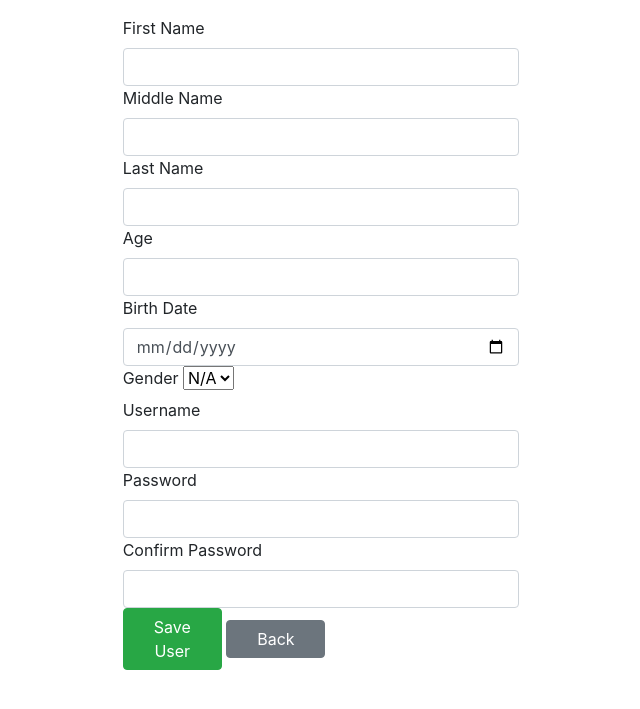
After one commit to hidetoshi123/djangoA, a Django app: page /users/create in a window 1280 px wide. The commit adds this page. Shown: the top 709 px of the page, without its empty margins (319-959 px from the left). Run offline with Django 5.2, Linux system fonts and the light colour scheme; data that the repository does not hold is empty; some libraries are stand-ins or nearby versions.

Commit message:
latest lesson

```diff
--- a/djangoB/models.py
+++ b/djangoB/models.py
@@ -9,13 +9,17 @@ class Gender(models.Model):
     class Meta:
         db_table = 'genders'
 
+    def __str__(self):
+        return self.gender
+
+
 class User (models.Model):
     user_id = models.BigAutoField(primary_key=True, blank=False)
     first_name = models.CharField(max_length=55, blank=False)
     middle_name = models.CharField(max_length=55, blank=True)
     last_name = models.CharField(max_length=55, blank=False)
     age = models.IntegerField(blank=False)
-    birth_date = models.DateField()
+    birth_date = models.DateField(blank=False)
     gender = models.ForeignKey(Gender, on_delete=models.CASCADE)
     username = models.CharField(max_length=55, blank=False)
     password = models.CharField(max_length=255, blank=False)
--- /dev/null
+++ b/djangoB/templates/user/create.html
@@ -0,0 +1,56 @@
+{% extends "layout/base.html" %}
+
+{% block title %}Create User{% endblock title %}
+
+{% block content %}
+
+{% include "include/messages.html" %}
+<div class="col-md-4 mx-auto">
+    <form action="/users/store" method="post" class="mt-3">
+        {% csrf_token %}
+        <div class="md-3">
+            <label for="first_name">First Name</label>
+            <input type="text" class="form-control" id="first_name" name="first_name"/>
+        </div>
+        <div class="md-3">
+            <label for="middle_name">Middle Name</label>
+            <input type="text" class="form-control" id="middle_name" name="middle_name"/>
+        </div>
+        <div class="md-3">
+            <label for="last_name">Last Name</label>
+            <input type="text" class="form-control" id="last_name" name="last_name"/>
+        </div>
+        <div class="md-3">
+            <label for="age">Age</label>
+            <input type="text" class="form-control" id="age" name="age"/>
+        </div>
+        <div class="md-3">
+            <label for="birth_date">Birth Date</label>
+            <input type="date" class="form-control" id="birth_date" name="birth_date"/>
+        </div>
+        <div class="md-3">
+            <label for="gender_id">Gender</label>
+            <select name="gender_id" id="gender_id" class="form-select">
+                <option value="">N/A</option>
+                {% for gender in genders %}
+                    <option value="{{ gender.gender_id }}">{{ gender.gender }}</option>
+                {% endfor %}
+            </select>
+        </div>
+        <div class="md-3">
+            <label for="username">Username</label>
+            <input type="text" class="form-control" id="username" name="username"/>
+        </div>
+        <div class="md-3">
+            <label for="password">Password</label>
+            <input type="password" class="form-control" id="password" name="password"/>
+        </div>
+        <div class="md-3">
+            <label for="confirm_password">Confirm Password</label>
+            <input type="password" class="form-control" id="confirm_password" name="confirm_password"/>
+        </div>
+        <button type="submit" class="btn btn-success float-end col-12 col-md-3">Save User</button>
+        <a href="/users" class="btn btn-secondary float-end col-12 col-md-3 me-1">Back</a>
+    </form>
+</div>
+{% endblock content %}
--- a/djangoB/urls.py
+++ b/djangoB/urls.py
@@ -4,5 +4,18 @@ from . import views
 urlpatterns = [
     path('genders', views.indexgender),
     path('genders/create', views.creategender),
-    path('store_gender', views.storegender)
+    path('store_gender', views.storegender),
+    path('genders/show/<int:gender_id>', views.showgender),
+    path('genders/edit/<int:gender_id>', views.editgender),
+    path('genders/update/<int:gender_id>', views.updategender),
+    path('genders/delete/<int:gender_id>', views.deletegender),
+    path('genders/destroy/<int:gender_id>', views.destroygender),
+    path('users', views.index_user),
+    path('users/create', views.create_user),
+    path('users/store', views.store_user),
+    path('users/show/<int:user_id>', views.show_user),
+    path('users/edit/<int:user_id>', views.edit_user),
+    path('users/update/<int:user_id>', views.update_user),
+    path('users/delete/<int:user_id>', views.delete_user),
+    path('users/destroy/<int:user_id>', views.destroy_user),
 ]
--- a/djangoB/views.py
+++ b/djangoB/views.py
@@ -1,9 +1,8 @@
 from django.shortcuts import render, redirect
-from .models import Gender
+from .models import Gender, User
 from django.contrib import messages
+from django.contrib.auth.hashers import make_password
 
-
-# Create your views here.
 
 def indexgender(request):
     genders = Gender.objects.all()
@@ -22,3 +21,149 @@ def storegender(request):
     Gender.objects.create(gender=gender)
     messages.success(request,'Successfully Save!')
     return redirect('/genders')
+
+def showgender(request, gender_id):
+    gender = Gender.objects.get(pk=gender_id)
+
+    context = {
+        'gender' : gender,
+    }
+
+    return render(request, 'gender/show.html', context)
+
+def editgender(request, gender_id):
+    gender = Gender.objects.get(pk=gender_id)
+
+    context = {
+        'gender' : gender,
+    }
+
+    return render(request, 'gender/edit.html', context)
+
+def updategender(request, gender_id):
+
+    gender = request.POST.get('gender')
+    Gender.objects.filter(pk=gender_id).update(gender=gender)
+    messages.success(request, 'Gender Successfully Updated')
+    return redirect('/genders')
+
+
+def deletegender(request, gender_id):
+    gender = Gender.objects.get(pk=gender_id)
+
+    context = {
+        'gender' : gender,
+    }
+
+    return render(request, 'gender/delete.html', context)
+
+def destroygender(request, gender_id):
+    Gender.objects.filter(pk=gender_id).delete()
+    messages.success(request,'Successfully Deleted.')
+    return redirect('/genders')
+
+
+def index_user(request):
+    users = User.objects.select_related('gender')
+
+    context={
+        'users': users,
+    }
+    return render(request, 'user/index.html', context)
+
+def create_user(request):
+    genders = Gender.objects.all()
+
+    context = {
+        'genders':genders
+    }
+    return render(request, 'user/create.html', context)
+
+def store_user(request):
+    firstName = request.POST.get('first_name')
+    middleName = request.POST.get('middle_name')
+    lastName = request.POST.get('last_name')
+    age = request.POST.get('age')
+    birthDate = request.POST.get('birth_date')
+    genderId = request.POST.get('gender_id')
+    username = request.POST.get('username')
+    password = request.POST.get('password')
+    confirmPassword = request.POST.get('confirm_password')
+
+
+    if password == confirmPassword:
+        encryptedPassword = make_password(password)
+
+        User.objects.create(
+            first_name=firstName,
+            middle_name=middleName,
+            last_name=lastName,
+            age=age,
+            birth_date=birthDate,
+            gender_id=genderId,
+            username=username,
+            password= encryptedPassword
+            )
+        messages.success(request, 'success')
+
+        return redirect('/user')
+    else:
+        messages.error(request, 'error')
+        return redirect('/create')
+
+def show_user(request, user_id):
+    user = User.objects.get(pk=user_id) #select from mysql
+
+    context = {
+        'user': user,
+        'first_name':user,
+    }
+    return render(request, 'user/show.html', context)
+
+def edit_user(request, user_id):
+    genders = Gender.objects.all()
+    user = User.objects.get(pk=user_id) #select a specfic object from mysql
+    context = {
+        'user': user,
+        'genders':genders,
+    }
+
+    return render(request, 'user/edit.html', context)
+
+def update_user(request, user_id):
+    firstName = request.POST.get('first_name')
+    middleName = request.POST.get('middle_name')
+    lastName = request.POST.get('last_name')
+    age = request.POST.get('age')
+    birthDate = request.POST.get('birth_date')
+    genderId = request.POST.get('gender_id')
+    username = request.POST.get('username')
+
+    User.objects.filter(pk=user_id).update(
+        first_name=firstName,
+        middle_name=middleName,
+        last_name=lastName,
+        age=age,
+        birth_date=birthDate,
+        gender_id=genderId,
+        username=username,
+        )
+    messages.success(request, 'success')
+
+    return redirect('/user')
+def delete_user(request, user_id):
+    user = User.objects.get(pk=user_id)  #select for mysql
+    context = {
+        'users': user,
+    }
+
+    return render(request, 'user/delete.html', context)
+
+def destroy_user(request, user_id):
+    User.objects.filter(pk=user_id).delete() #delete from mysql
+    messages.success(request, 'user successfully Deleted')
+
+    return redirect('/user')
+
+def main_page(request):
+    return render(request, 'interface/mainPage.html')
```
Also changed, not shown: djangoB/templates/gender/delete.html (added, +18 -0 lines), djangoB/templates/gender/edit.html (added, +21 -0 lines), djangoB/templates/gender/index.html (+9 -0 lines), djangoB/templates/gender/show.html (added, +19 -0 lines), djangoB/templates/user/delete.html (added, +18 -0 lines), djangoB/templates/user/edit.html (added, +51 -0 lines), djangoB/templates/user/index.html (added, +45 -0 lines), djangoB/templates/user/show.html (added, +34 -0 lines), djangoB/migrations/0001_initial.py.
